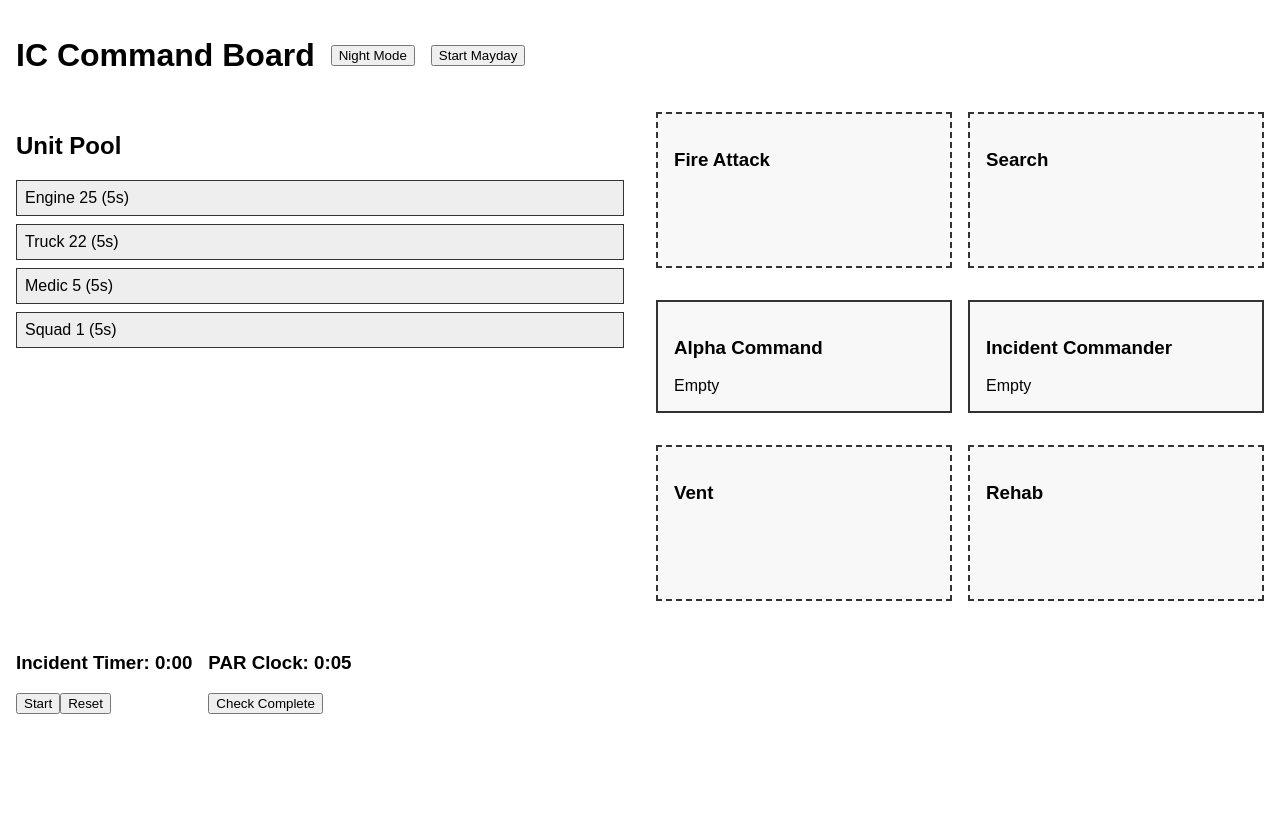
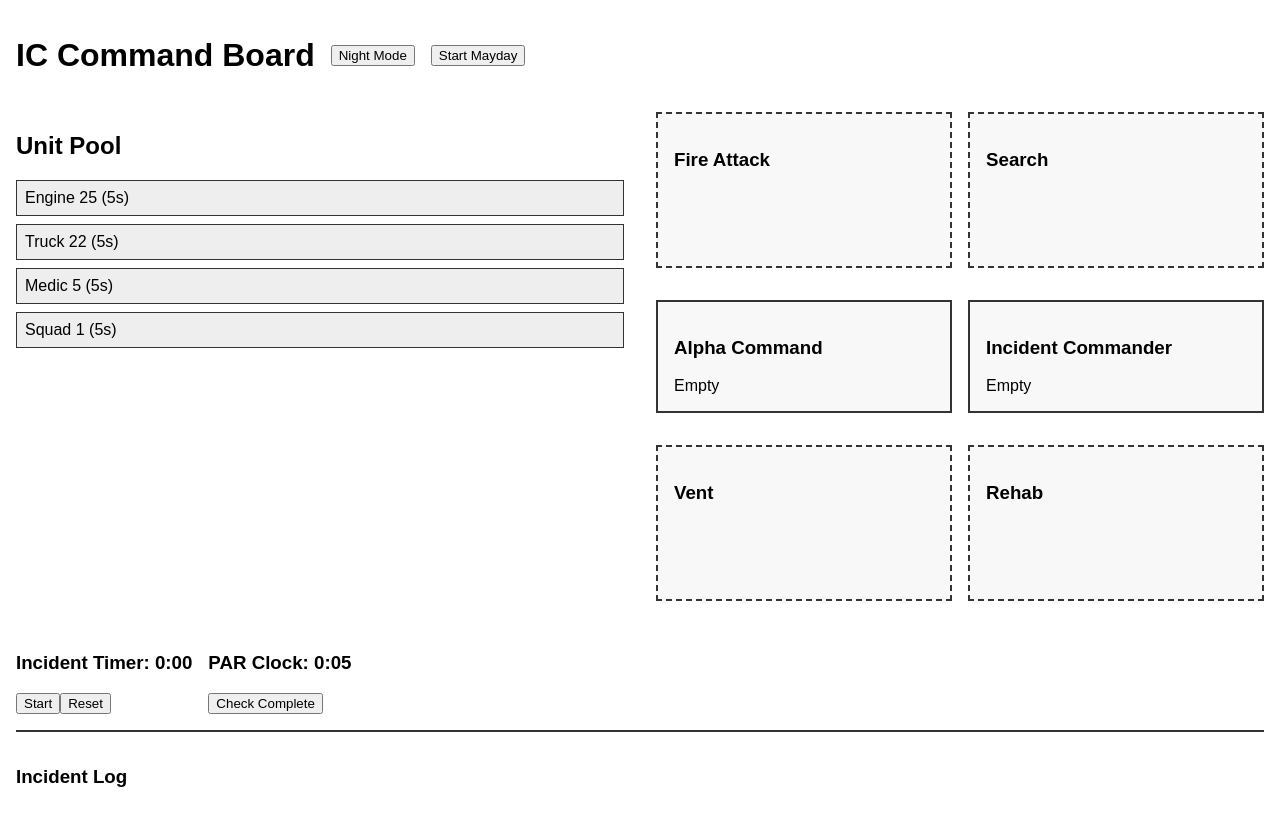
Before and after one commit to mattbayes789/ic-command-board-2, a React (Vite) app: page / in a window 1280 px wide. Before the commit the page ends 800 px from the top, so only its background shows below. Built offline with nearby package versions, Linux system fonts and the light colour scheme.

Commit message:
Update IncidentLog.jsx

```diff
--- a/src/components/IncidentLog.jsx
+++ b/src/components/IncidentLog.jsx
@@ -1,9 +1,12 @@
-export default function IncidentLog({ log }) {
-  return (
-    <div className="incident-log">
-      {log.map((entry, i) => (
-        <div key={i}>{entry}</div>
-      ))}
-    </div>
-  );
-}
+import React from "react";
+
+const IncidentLog = ({ log }) => (
+  <div style={{ marginTop: "1rem", borderTop: "2px solid #333", paddingTop: "1rem" }}>
+    <h3>Incident Log</h3>
+    {log.map((entry, i) => (
+      <div key={i}>{entry.time}: {entry.text}</div>
+    ))}
+  </div>
+);
+
+export default IncidentLog;
```
